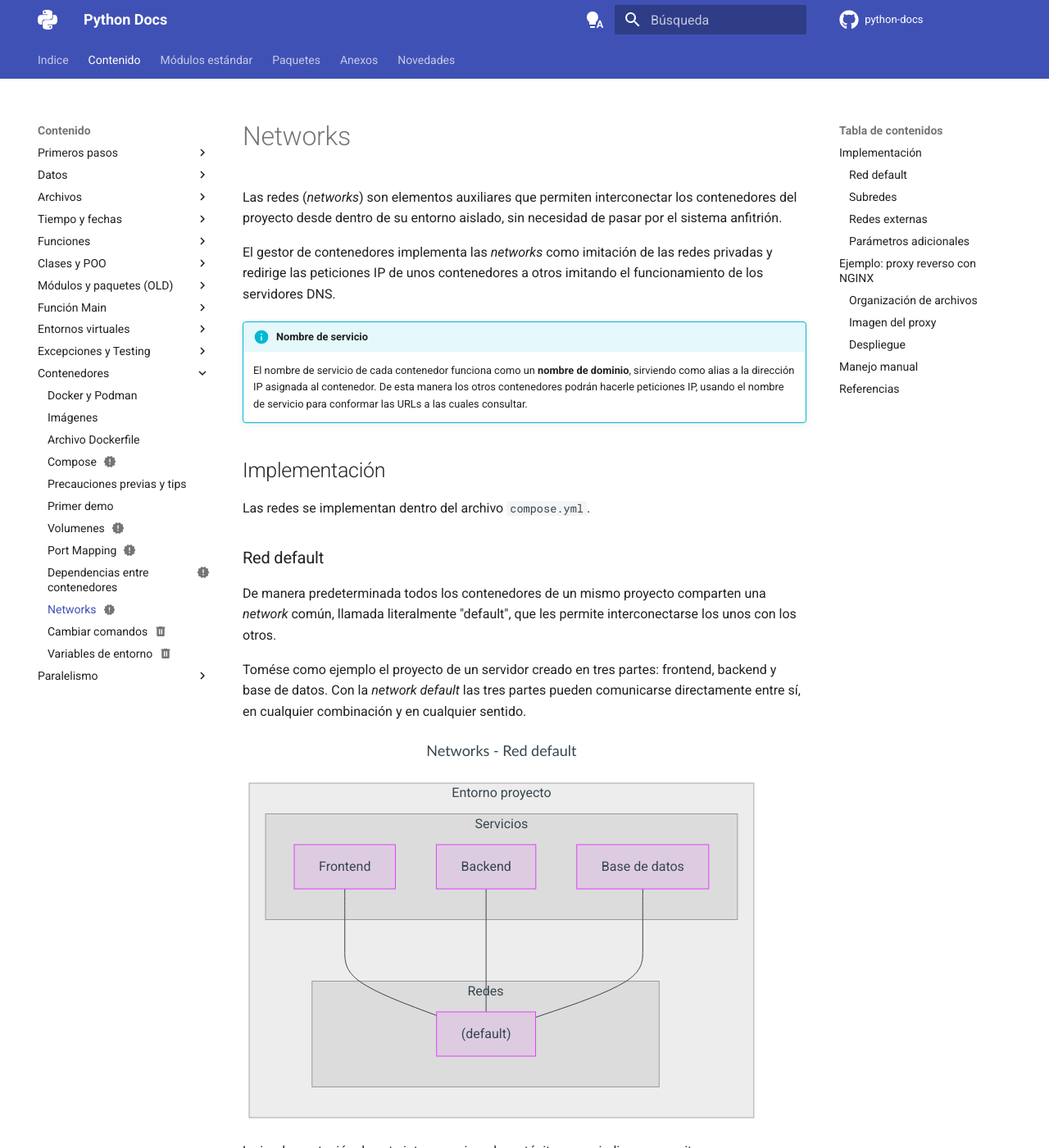
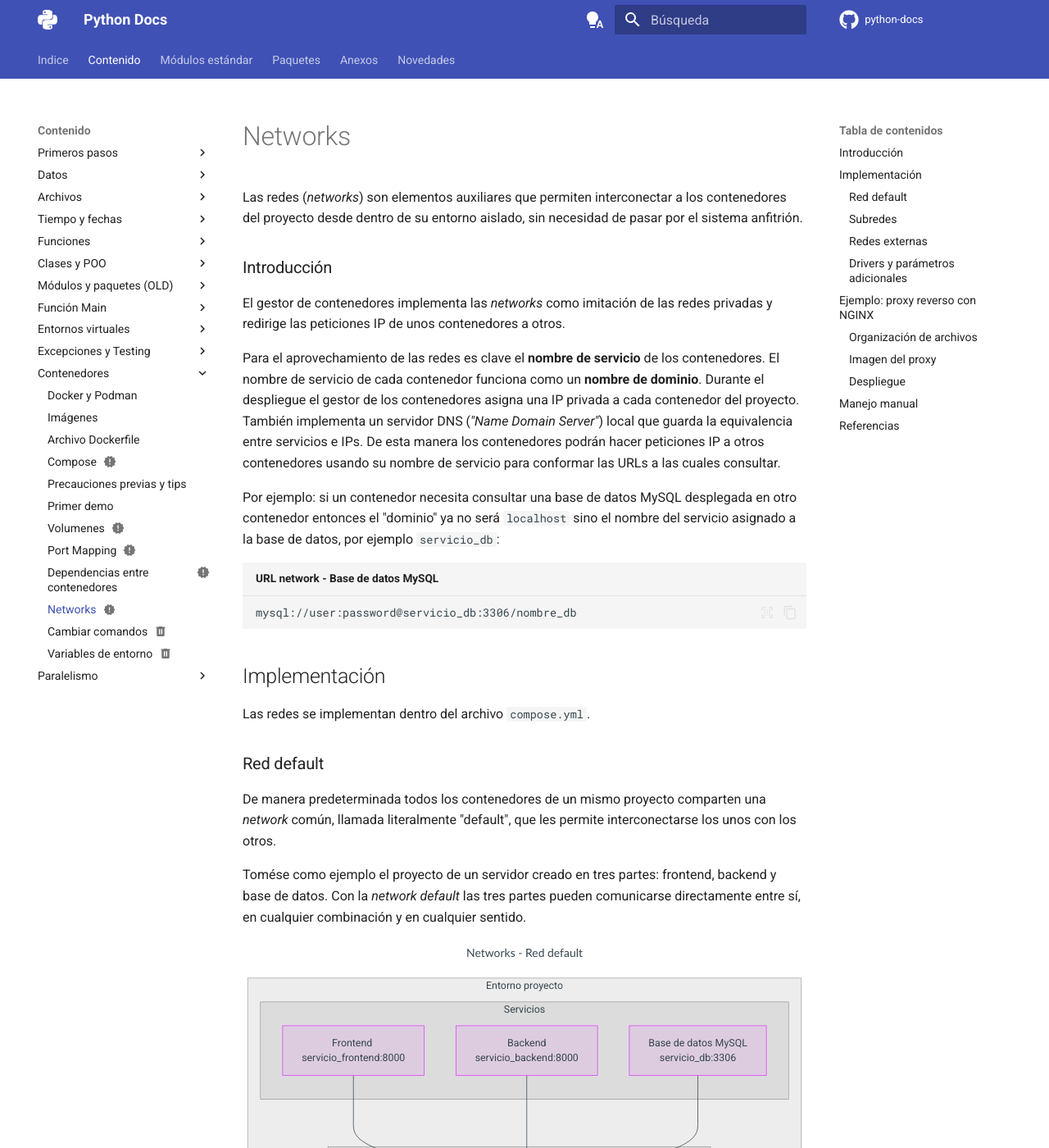
Before and after one commit to alejrot/python-docs, an MkDocs documentation site: the page built from docs/contenedores/networks.md, in a window 1280 px wide and 1400 px high. Shown: the whole window at 82% size. Built offline with MkDocs 1.6.1 and Material for MkDocs 9.7.7, drawn with Linux system fonts in a browser that asks for light colours; plug-ins that fetch from the network failed and are left out; comment, search, counter and statistics services are not loaded; some of the changed text lies outside the part shown.

Commit message:
Contenedores: networking y puertos retocados II

````diff
--- a/docs/contenedores/networks.md
+++ b/docs/contenedores/networks.md
@@ -9,27 +9,48 @@ date:
 # Networks
 
 Las redes (*networks*) son elementos auxiliares
-que permiten interconectar los contenedores
+que permiten interconectar a los contenedores
 del proyecto desde dentro de su entorno aislado,
 sin necesidad de pasar por el sistema anfitrión.
+
+
+### Introducción
 
 El gestor de contenedores implementa las *networks*
 como imitación de las redes privadas
 y redirige las peticiones IP
-de unos contenedores a otros
-imitando el funcionamiento de los servidores DNS.
+de unos contenedores a otros.
+
+Para el aprovechamiento de las redes
+es clave el **nombre de servicio** de los contenedores.
+El nombre de servicio de cada contenedor
+funciona como un **nombre de dominio**.
+Durante el despliegue
+el gestor de los contenedores
+asigna una IP privada
+a cada contenedor del proyecto.
+También implementa un servidor DNS
+(*"Name Domain Server"*) local
+que guarda la equivalencia entre servicios e IPs.
+De esta manera los contenedores
+podrán hacer peticiones IP
+a otros contenedores
+usando su nombre de servicio
+para conformar las URLs a las cuales consultar.
 
 
-!!! info "Nombre de servicio"
+Por ejemplo:
+si un contenedor necesita consultar
+una base de datos MySQL
+desplegada en otro contenedor
+entonces el "dominio" ya no será `localhost`
+sino el nombre del servicio
+asignado a la base de datos,
+por ejemplo `servicio_db`:
 
-    El nombre de servicio de cada contenedor
-    funciona como un **nombre de dominio**,
-    sirviendo como alias a la dirección IP
-    asignada al contenedor.
-    De esta manera los otros contenedores
-    podrán hacerle peticiones IP,
-    usando el nombre de servicio
-    para conformar las URLs a las cuales consultar.
+```http title="URL network - Base de datos MySQL"
+mysql://user:password@servicio_db:3306/nombre_db
+```
 
 
 
@@ -67,9 +88,12 @@ flowchart LR
 
 
         subgraph services [Servicios]
-        front["`Frontend `"]
-        back["`Backend `"]
-        db["`Base de datos`"]
+        front["`Frontend
+            servicio_frontend:8000`"]
+        back["`Backend
+            servicio_backend:8000`"]
+        db["`Base de datos MySQL
+            servicio_db:3306`"]
         end
 
         subgraph redes [Redes]
@@ -85,7 +109,9 @@ flowchart LR
 
 La implementación de este interconexionado
 es tácita: no se indica por escrito.
-
+Todo contenedor que no tenga
+una network asignada manualmente
+es conectada a la red *default*.
 
 ```yaml title="compose.yml - Red default"
 services:
@@ -99,6 +125,7 @@ services:
   base-datos:
     image: imagen-db
 ```
+
 
 Esta implementación no es recomendada
 para proyectos reales debido
@@ -131,9 +158,12 @@ flowchart LR
     subgraph proyecto [Entorno proyecto]
 
         subgraph services [Servicios]
-        front["`Frontend`"]
-        back["`Backend`"]
-        db["`Base de datos`"]
+        front["`Frontend
+            servicio_frontend:8000`"]
+        back["`Backend
+            servicio_backend:8000`"]
+        db["`Base de datos MySQL
+            servicio_db:3306`"]
         end
 
         subgraph redes [Redes]
@@ -147,7 +177,6 @@ flowchart LR
     back --- red-front
     back --- red-db
     db --- red-db
-
 ```
 
 Dentro del archivo `compose.yml`
@@ -213,12 +242,16 @@ networks:
 Dichas redes pueden proceder de otros proyectos Compose
 o también pueden ser creadas manualmente.
 
-### Parámetros adicionales
+### Drivers y parámetros adicionales
 
 Normalmente no es necesario especificar
 parámetros adicionales para utilizar las redes.
-Sin embargo, se pueden especificar *drivers*,
-elegir el protocolo IPv6 frente al IPv4, etc.
+Sin embargo, se pueden especificar diferentes *drivers*,
+elegir el protocolo IPv6 frente al IPv4,
+asignar máscaras de red y *gateways*, etc.
+
+El driver usado por defecto se llama **`bridge`**.
+Más información sobre los drivers: [Docker Docs - Network drivers](https://docs.docker.com/engine/network/drivers/).
 
 
 ## Ejemplo: proxy reverso con NGINX
@@ -481,6 +514,8 @@ podman network remove NOMBRE_RED
 [DockerDocs - Define and manage networks in Docker Compose](https://docs.docker.com/reference/compose-file/networks/)
 
 
+[Docker Docs - Network drivers](https://docs.docker.com/engine/network/drivers/)
+
 [Medium - [DevOps] Setting up a Docker Reverse Proxy Nginx — Multiple local apps](https://blog.devops.dev/devops-setting-up-a-docker-reverse-proxy-nginx-multiple-local-apps-21b6f03eefa0)
 
 [Flet.dev - Self Hosting](https://flet.dev/docs/publish/web/dynamic-website/hosting/self-hosting/)
````
Also changed, not shown: other parts of docs/contenedores/networks.md (+1 -1 lines), docs/contenedores/puertos.md (+28 -6 lines).
